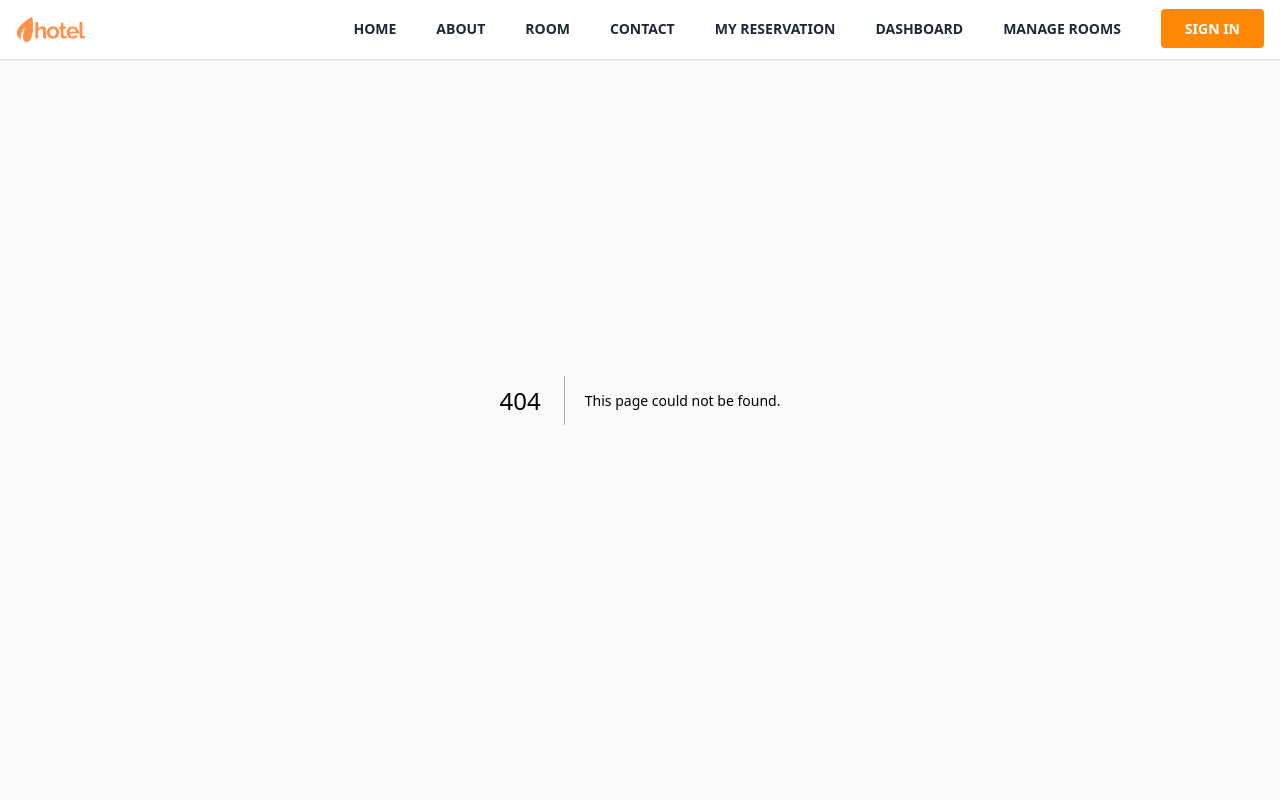
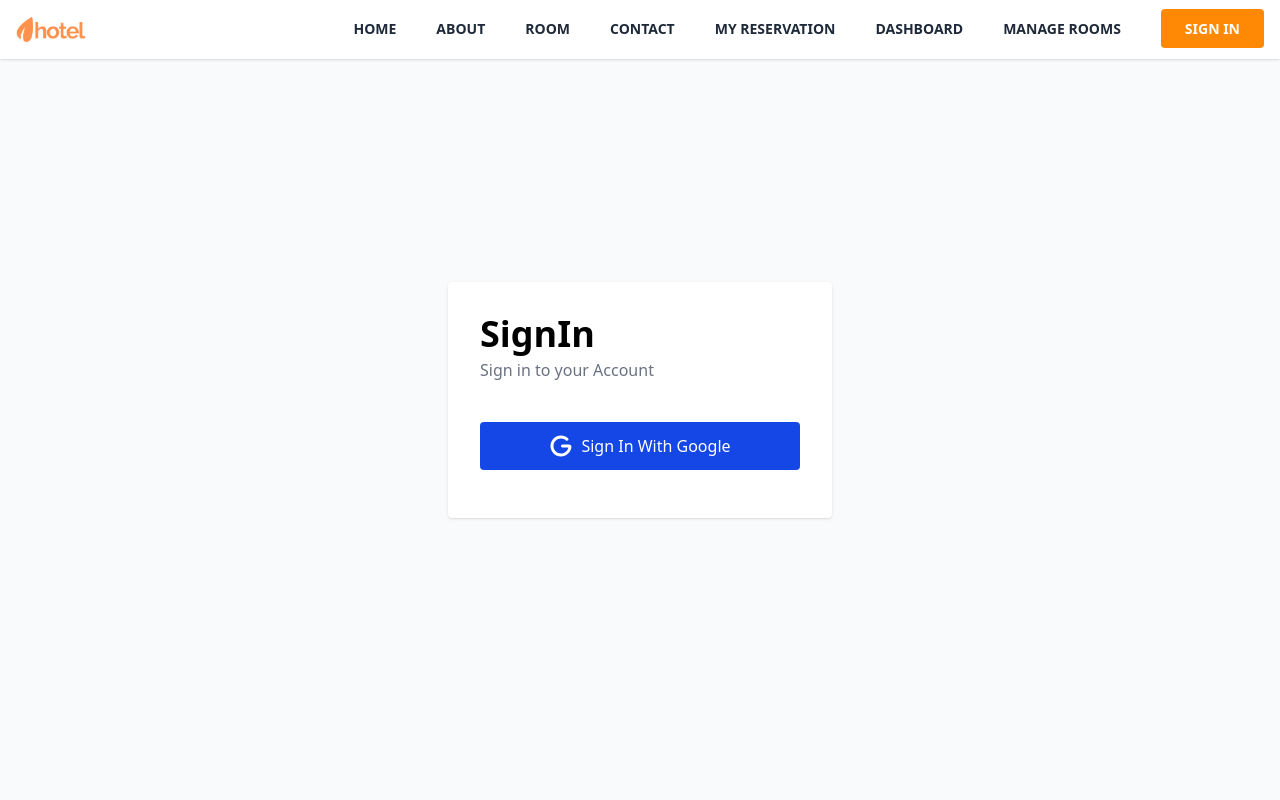
Before and after one commit to Rhmnnn92/booking-hotel, a Next.js app: page /signin in a window 1280 px wide. Before the commit this address had no page. Shown: the top 800 px of the page. Built offline with nearby package versions, Linux system fonts and the light colour scheme.

Commit message:
menambahkan sign in dan login page, connect API google

```diff
--- /dev/null
+++ b/app/api/auth/[...nextauth]/route.ts
@@ -0,0 +1,2 @@
+import { handlers } from "@/auth" // Referring to the auth.ts we just created
+export const { GET, POST } = handlers
--- /dev/null
+++ b/app/signin/page.tsx
@@ -0,0 +1,22 @@
+import {LoginGoogleButton} from "@/components/login-button";
+import { Metadata } from "next";
+export const metadata: Metadata = {
+  title: "Sign In",
+};
+const SignInPage = () => {
+  return (
+    <div className="min-h-screen flex items-center">
+      <div className="bg-white w-96 mx-auto rounded-sm shadow p-8">
+        <h1 className="text-4xl font-bold mb-1">SignIn</h1>
+        <p className="font-medium text-gray-500 mb-6">
+          Sign in to your Account
+        </p>
+        <div className="py-4 text-center">
+          <LoginGoogleButton />
+        </div>
+      </div>
+    </div>
+  );
+};
+
+export default SignInPage;
--- /dev/null
+++ b/auth.ts
@@ -0,0 +1,9 @@
+import NextAuth from "next-auth";
+import Google from "next-auth/providers/google";
+export const { handlers, signIn, signOut, auth } = NextAuth({
+  providers: [Google],
+  session:{ strategy:"jwt"},
+  pages:{
+    signIn:"/signin",
+  },
+})
--- /dev/null
+++ b/components/login-button.tsx
@@ -0,0 +1,18 @@
+import { signIn } from "@/auth";
+import { FaG } from "react-icons/fa6";
+
+export const LoginGoogleButton = () => {
+  return (
+    <form
+      action={async () => {
+        "use server";
+        await signIn("google");
+      }}
+    >
+      <button className="flex item-center justify-center gap-2 w-full bg-blue-700 text-white font-medium py-3 px-6 rounded-sm hover:bg-blue-600 cursor-pointer">
+        <FaG className="size-6" />
+        Sign In With Google
+      </button>
+    </form>
+  );
+};
--- a/package.json
+++ b/package.json
@@ -11,6 +11,7 @@
   "dependencies": {
     "clsx": "^2.1.1",
     "next": "16.1.6",
+    "next-auth": "^5.0.0-beta.30",
     "react": "19.2.3",
     "react-dom": "19.2.3",
     "react-icons": "^5.6.0"
```
Also changed, not shown: 1 other file (tests, documents, lock files or other folders).
